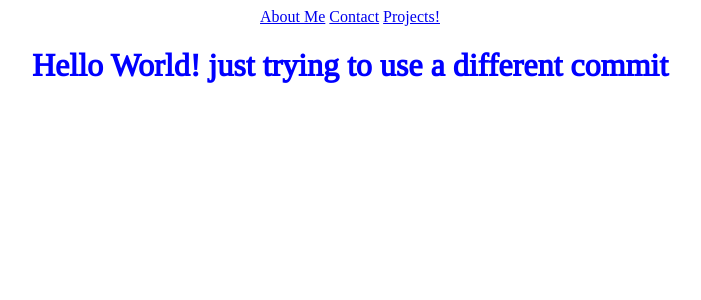
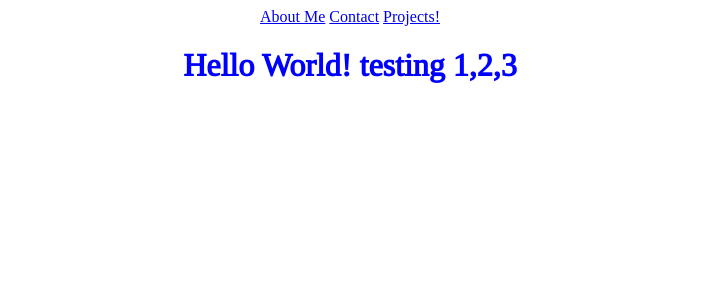
Before and after one commit to solbeee/django_beginner_portfolio, a Django app: page / in a window 1280 px wide. Shown: the top 300 px of the page, without its empty margins (290-991 px from the left). Run offline with Django 3.2, Linux system fonts and the light colour scheme.

Commit message:
testing, please work

```diff
--- a/helloworld/templates/index.html
+++ b/helloworld/templates/index.html
@@ -13,7 +13,6 @@
         <a href="/about/contact/">Contact</a>
         <a href="/about/contact/projects/">Projects!</a>
       </div>
-        <h1>Hello World! just trying to use a different commit
-        </h1>
+        <h1>Hello World! testing 1,2,3</h1>
     </body>
 </html>
```
